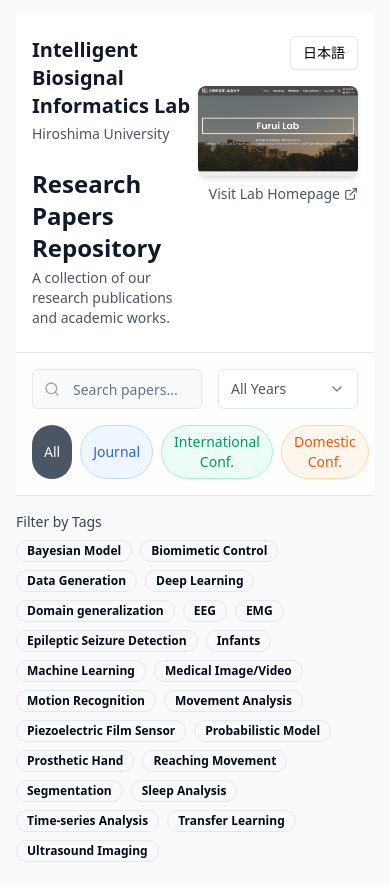
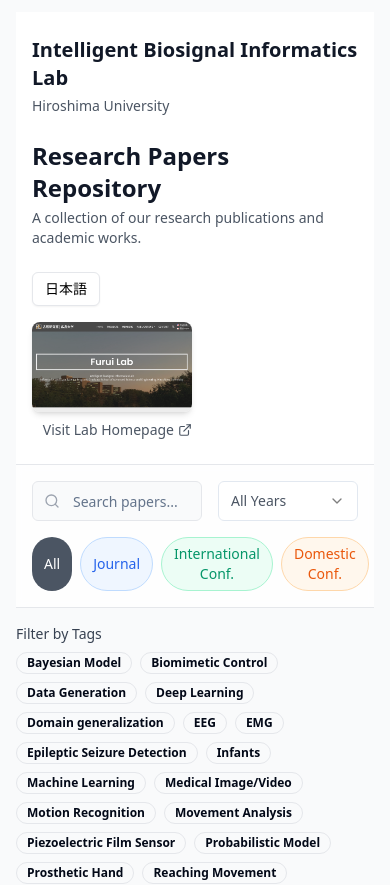
Before and after one commit to furui-laboratory/paper-repository, a Next.js app: page / in a window 390 px wide. Shown: the top 885 px of the page. Built offline with nearby package versions, Linux system fonts and the light colour scheme.

Commit message:
update: header

```diff
--- a/src/components/PaperRepository.tsx
+++ b/src/components/PaperRepository.tsx
@@ -150,9 +150,10 @@
   return (
     <header className="bg-white border-b">
       <div className="max-w-7xl mx-auto px-4 py-6">
-        <div className="flex justify-between items-start">
-          {/* 左側：既存のタイトル部分 */}
-          <div className="space-y-2">
+        {/* フレックスコンテナをモバイルでは縦方向に変更 */}
+        <div className="flex flex-col md:flex-row md:justify-between md:items-start gap-6">
+          {/* 左側：タイトル部分 */}
+          <div className="space-y-2 flex-1">
             <div>
               {language === 'ja' ? (
                 <>
@@ -186,7 +187,7 @@
           </div>
 
           {/* 右側：言語切り替えと研究室ホームページリンク */}
-          <div className="flex flex-col items-end gap-4">
+          <div className="flex flex-col items-start md:items-end gap-4">
             {/* 言語切り替えボタン */}
             <button
               onClick={() => onLanguageChange(language === 'ja' ? 'en' : 'ja')}
```
